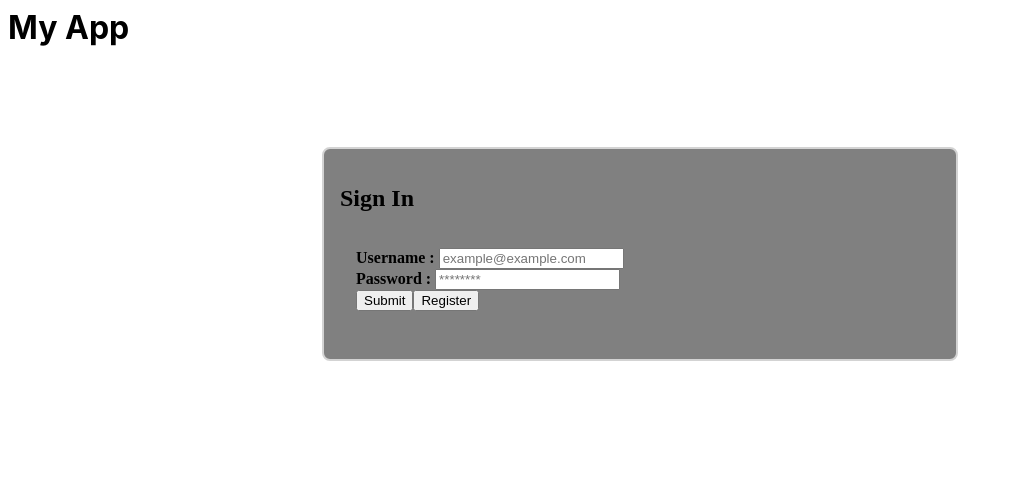
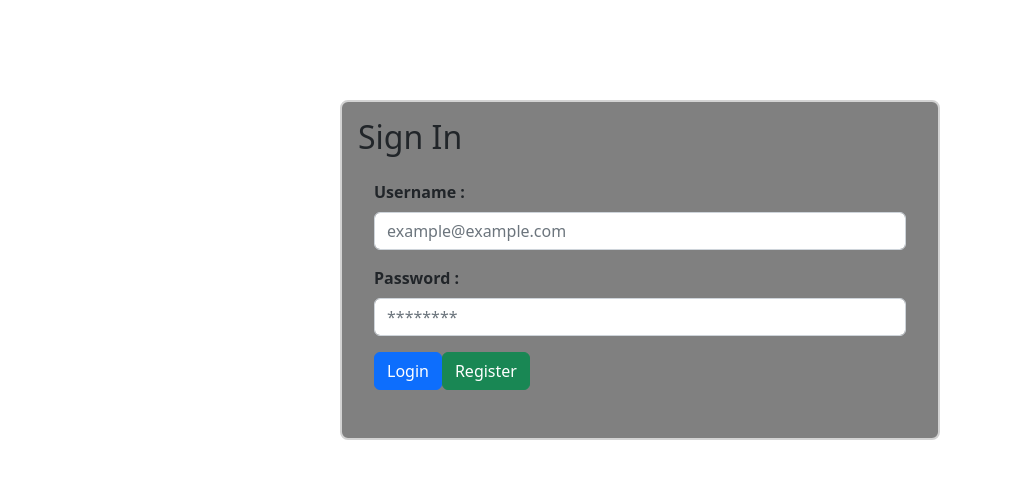
Before and after one commit to abykm/MyTestApp, a React (Create React App) app: page / in a window 1280 px wide. Shown: the top 478 px of the page, without its empty margins (0-1011 px from the left). Built offline with nearby package versions, Linux system fonts and the light colour scheme.

Commit message:
3 files modified

```diff
--- a/src/App.js
+++ b/src/App.js
@@ -5,7 +5,6 @@ import Login from './Login';
 export default function App() {
   return (
     <div>
-      <h1>My App</h1>
       <Login />
     </div>
   );
--- a/src/Login.js
+++ b/src/Login.js
@@ -1,11 +1,14 @@
 import React from 'react';
 import { Button, Form, FormGroup, Input, Label } from 'reactstrap';
 
+function handleSubmit(e) {
+  console.log(e)
+}
 export default function Login() {
   return (
     <div className="App">
       <h2>Sign In</h2>
-      <Form className="form">
+      <Form className="form" onSubmit={handleSubmit}>
         <FormGroup>
           <Label for="exampleEmail">Username : </Label>
           <Input
@@ -24,8 +27,10 @@ export default function Login() {
             placeholder="********"
           />
         </FormGroup>
-        <Button color="primary">Submit</Button>
-        <Button>Register</Button>
+        <Button color="primary" type="submit">
+          Login
+        </Button>
+        <Button color="success">Register</Button>
       </Form>
     </div>
   );
--- a/src/index.js
+++ b/src/index.js
@@ -1,5 +1,6 @@
 import React, { StrictMode } from 'react';
 import { createRoot } from 'react-dom/client';
+import 'bootstrap/dist/css/bootstrap.css';
 
 import App from './App';
 
```
